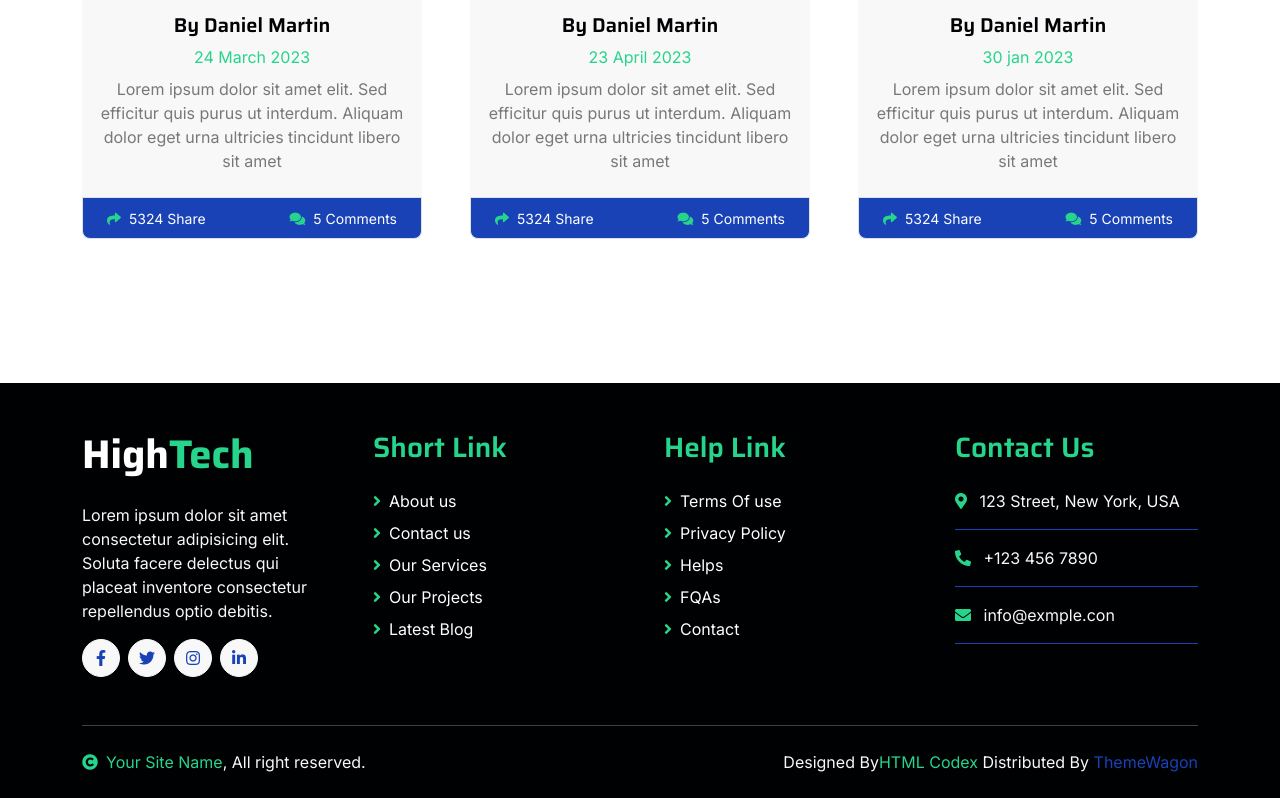
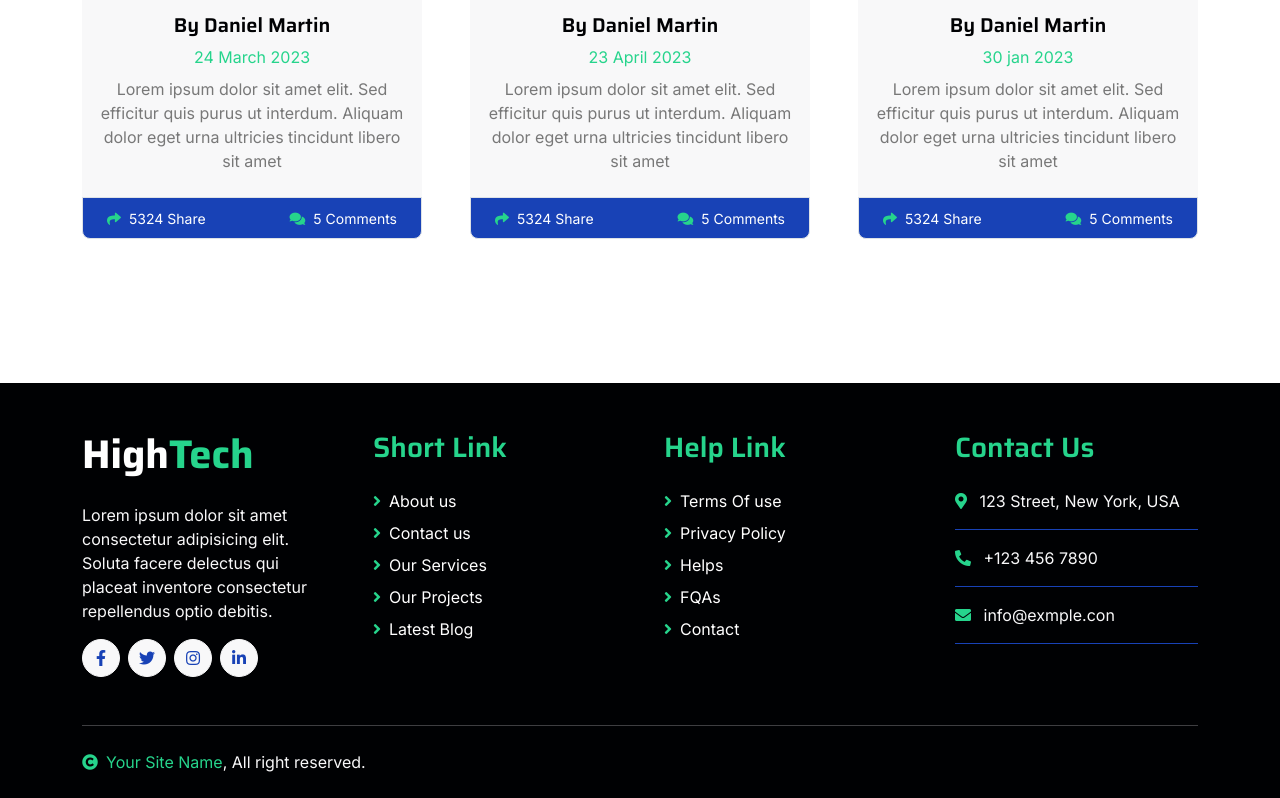
Before and after one commit to DennisNKamau/EchoWeb-Solutions, a plain HTML site: page blog.html in a window 1280 px wide. Shown: the part 1197-1995 px from the top of the page. Drawn offline with nearby package versions, Linux system fonts and the light colour scheme.

Commit message:
Update blog.html

```diff
--- a/blog.html
+++ b/blog.html
@@ -313,10 +313,6 @@
                     <div class="col-md-6 text-center text-md-start">
                         <span class="text-light"><a href="#" class="text-secondary"><i class="fas fa-copyright text-secondary me-2"></i>Your Site Name</a>, All right reserved.</span>
                     </div>
-                    <div class="col-md-6 text-center text-md-end">
-                        <!--/*** This template is free as long as you keep the footer author’s credit link/attribution link/backlink. If you'd like to use the template without the footer author’s credit link/attribution link/backlink, you can purchase the Credit Removal License from "https://htmlcodex.com/credit-removal". Thank you for your support. ***/-->
-                        <span class="text-light">Designed By<a href="https://htmlcodex.com" class="text-secondary">HTML Codex</a> Distributed By <a href="https://themewagon.com">ThemeWagon</a></span>
-                    </div>
                 </div>
             </div>
         </div>
```
